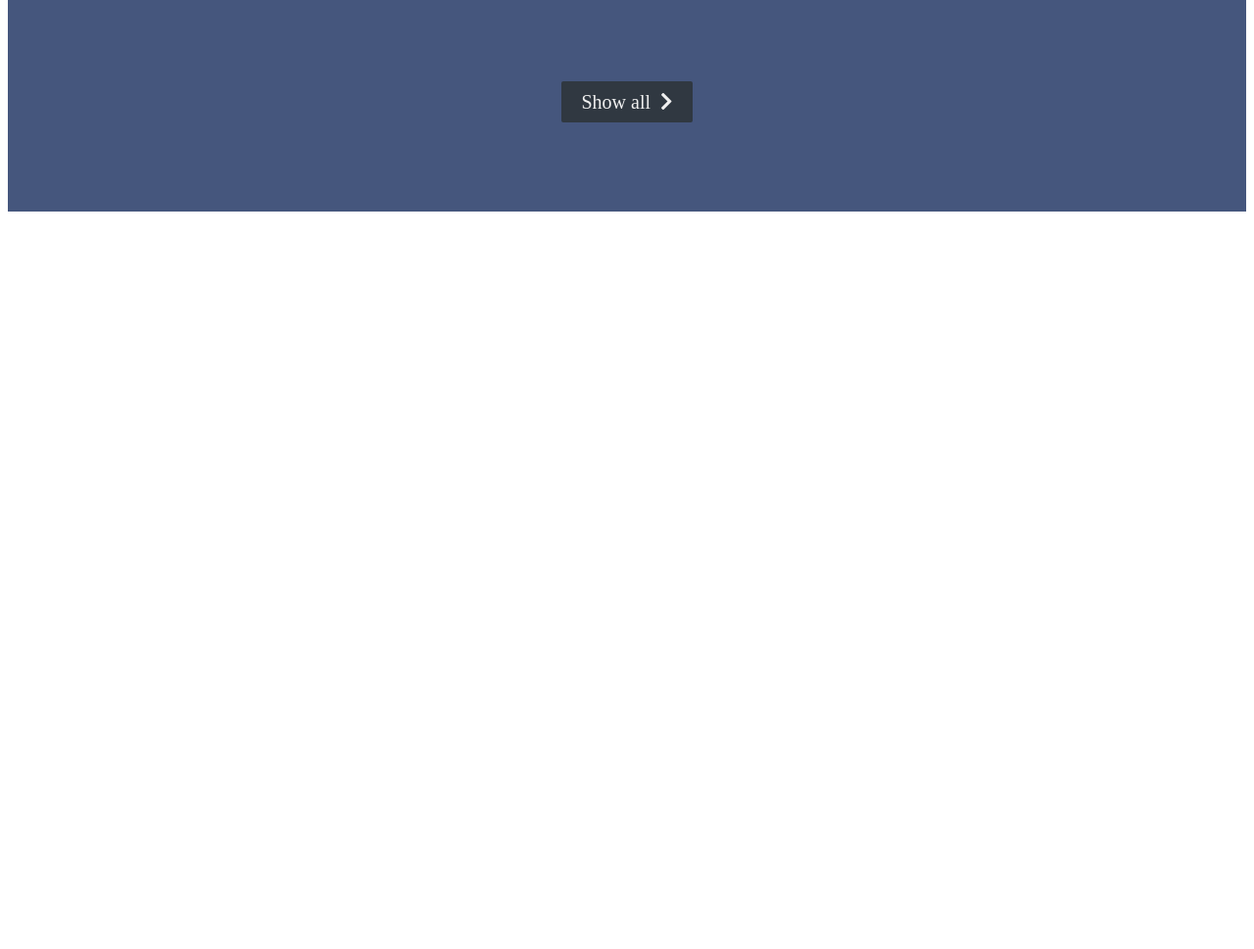
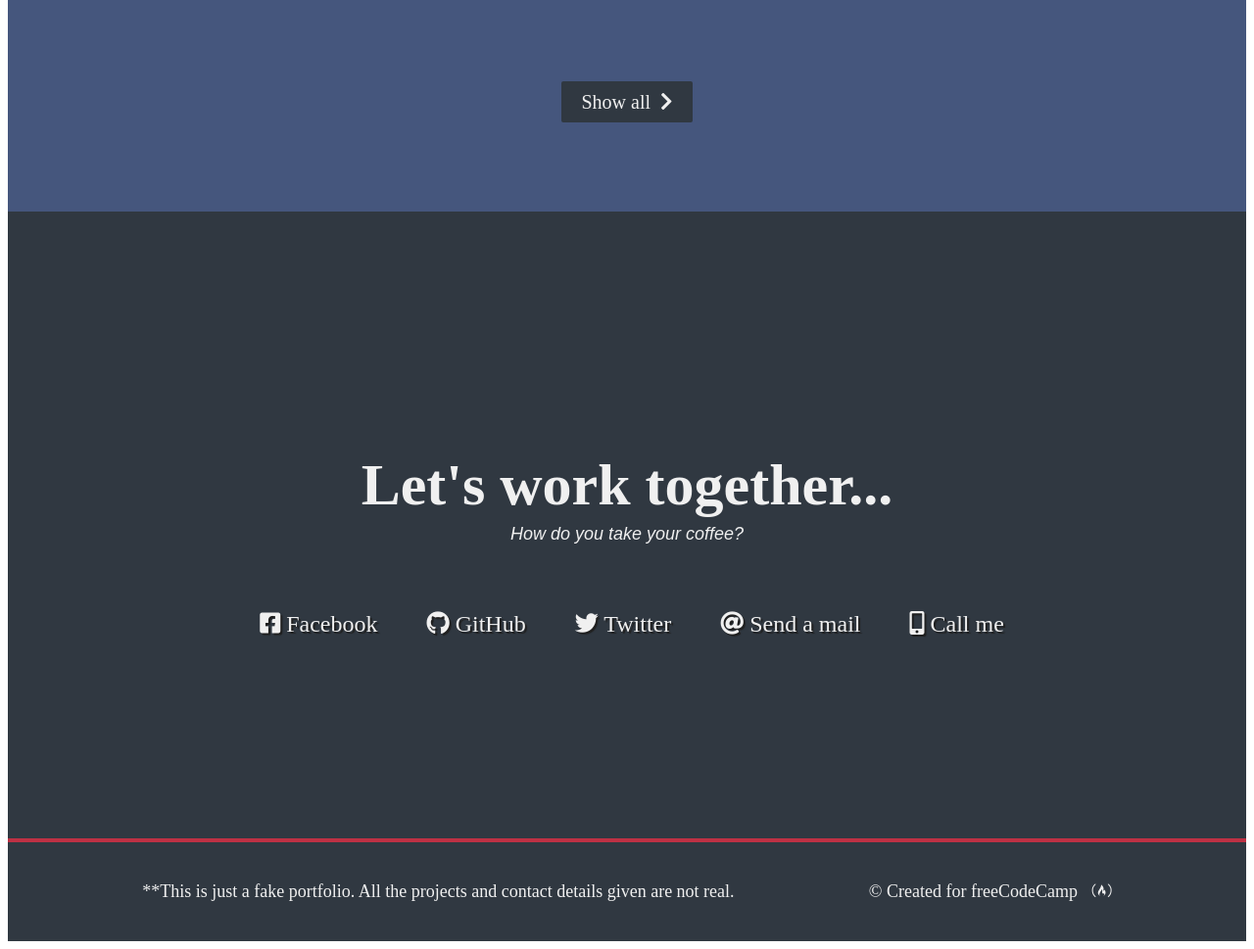
Before and after one commit to dhruvipanchal007/web-platform-wbuzxk, a plain HTML site: page index.html in a window 1280 px wide. Shown: the part 3008-3977 px from the top of the page at 98% size. Before the commit the page ends 3232 px from the top, so only its background shows below. Drawn offline with Linux system fonts and the light colour scheme.

Commit message:
2 files modified

```diff
--- a/index.html
+++ b/index.html
@@ -21,7 +21,12 @@
       href="https://fonts.googleapis.com/css2?family=Raleway&display=swap"
       rel="stylesheet"
     />
-    <link rel="stylesheet" href="https://use.fontawesome.com/releases/v5.8.2/css/all.css" integrity="sha384-oS3vJWv+0UjzBfQzYUhtDYW+Pj2yciDJxpsK1OYPAYjqT085Qq/1cq5FLXAZQ7Ay" crossorigin="anonymous">
+    <link
+      rel="stylesheet"
+      href="https://use.fontawesome.com/releases/v5.8.2/css/all.css"
+      integrity="sha384-oS3vJWv+0UjzBfQzYUhtDYW+Pj2yciDJxpsK1OYPAYjqT085Qq/1cq5FLXAZQ7Ay"
+      crossorigin="anonymous"
+    />
 
     <script type="module" src="script.js"></script>
   </head>
@@ -144,6 +149,51 @@
           >Show all<i class="fas fa-chevron-right"></i
         ></a>
       </section>
+      <section id="contact" class="contact-section">
+        <div class="contact-header">
+          <h1>Let's work together...</h1>
+          <p>How do you take your coffee?</p>
+        </div>
+        <div class="contact-links">
+          <a
+            href="https://facebook.com/freecodecamp"
+            target="_blank"
+            class="btn contact-details"
+            ><i class="fab fa-facebook-square"></i> Facebook</a
+          >
+          <a
+            id="profile-link"
+            href="https://github.com/freecodecamp"
+            target="_blank"
+            class="btn contact-details"
+            ><i class="fab fa-github"></i> GitHub</a
+          >
+          <a
+            href="https://twitter.com/freecodecamp"
+            target="_blank"
+            class="btn contact-details"
+            ><i class="fab fa-twitter"></i> Twitter</a
+          >
+          <a href="mailto:example@example.com" class="btn contact-details"
+            ><i class="fas fa-at"></i> Send a mail</a
+          >
+          <a href="tel:555-555-5555" class="btn contact-details"
+            ><i class="fas fa-mobile-alt"></i> Call me</a
+          >
+        </div>
+      </section>
+      <footer class="footer">
+        <p>
+          **This is just a fake portfolio. All the projects and contact details
+          given are not real.
+        </p>
+        <p>
+
+        © Created for
+
+          <a href="https://www.freecodecamp.com/" target="_blank">freeCodeCamp <i class="fab fa-free-code-camp"></i></a>
+        </p>
+      </footer>
     </div>
   </body>
 </html>
--- a/styles.css
+++ b/styles.css
@@ -115,3 +115,57 @@ a{
 i{
   margin-left: 10px;
 }
+.contact-section{
+  background-color: #303841;
+  display: flex;
+  justify-content: center;
+  align-items: center;
+  flex-direction: column;
+  height: 80vh;
+  width: 100%;
+}
+.contact-header h1{
+  margin-top: 0;
+  padding-top: 50px;
+  color: #f0f0f0;
+  font-size: 60px;
+  margin-bottom: 0;
+}
+.contact-header p{
+  font-size: 18px;
+  font-style: italic;
+  align-items: center;
+  text-align: center;
+  color: rgb(240, 240, 240);
+  font-weight: 400;
+  font-family: 'poppind',sans-serif;
+  margin-top: 0;
+  padding-top: 5px;
+}
+.contact-links{
+  display: flex;
+  justify-content: center;
+  flex-wrap: wrap;
+  max-width: 980px;
+  margin-top: 40px;
+}
+.contact-links i{
+  font-size: 24px;
+}
+.contact-details{
+  font-size: 24px;
+  text-shadow: 2px 2px 1px #1f1f1f;
+}
+.footer{
+  display: flex;
+  justify-content: space-evenly;
+  padding: 20px;
+  border-top: 4px solid #be3144;
+  background-color: #303841;
+}
+.footer p{
+  color: #f0f0f0;
+  font-size: 18px;
+  margin: 20px;
+
+}
```
